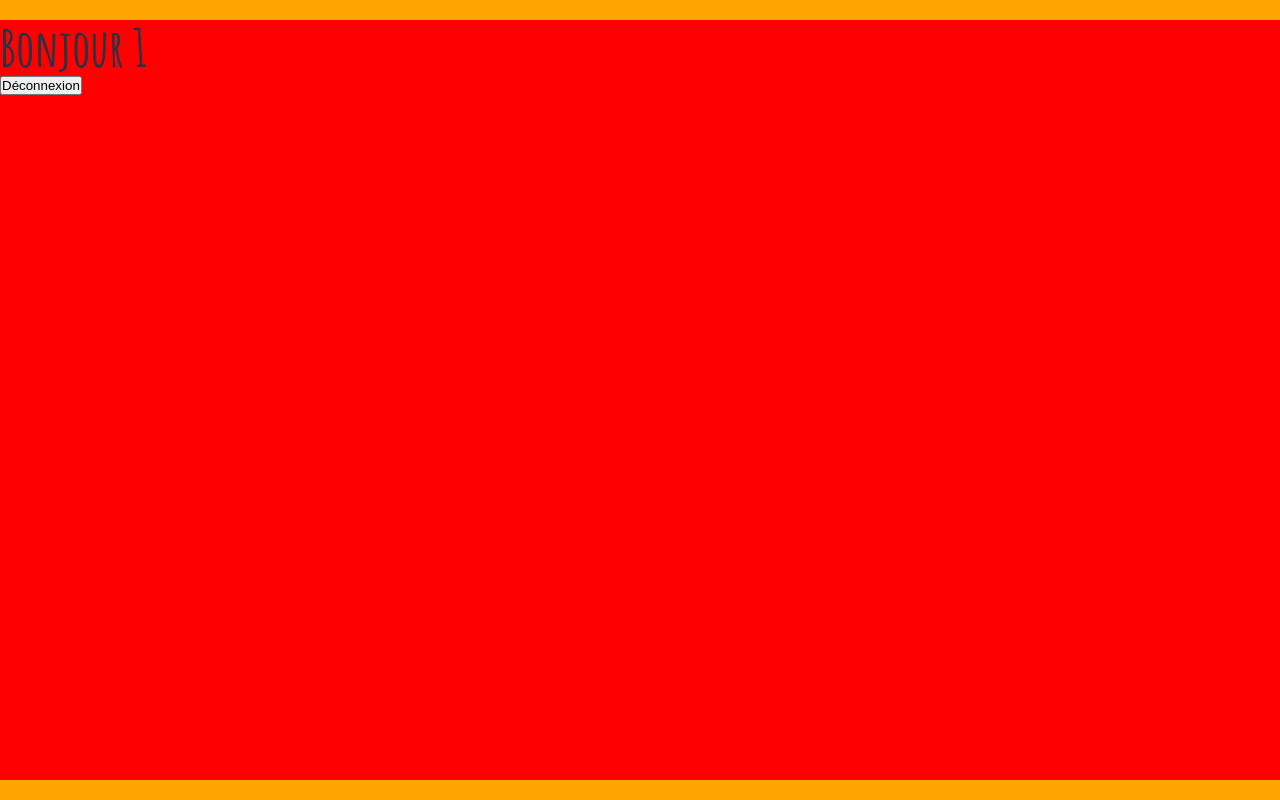
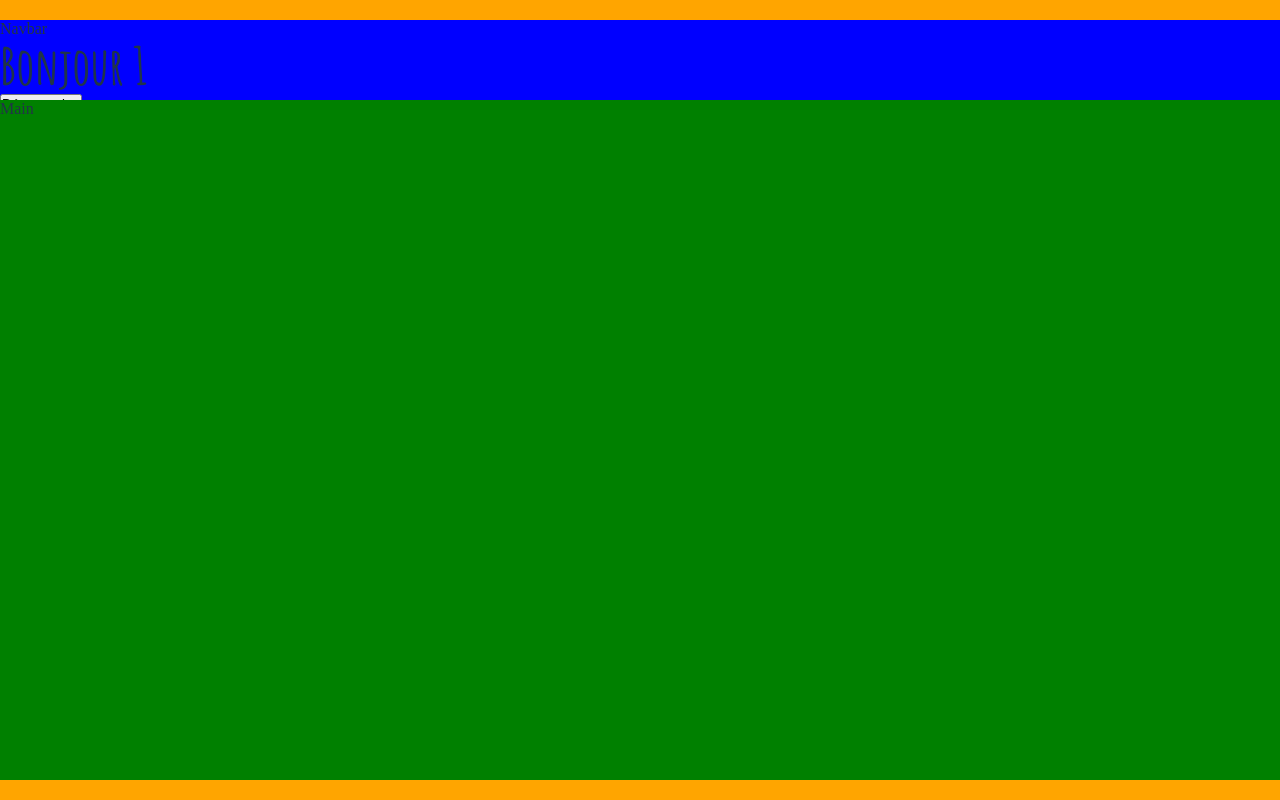
Before and after one commit to loiclo/crazee-burger, a React (Vite) app: page /order/1 in a window 1280 px wide. Built offline with nearby package versions, Linux system fonts and the light colour scheme.

Commit message:
🚧  F04: OrderPage >  layout > Add navbar and main

```diff
--- a/src/components/pages/order/OrderPage.jsx
+++ b/src/components/pages/order/OrderPage.jsx
@@ -11,10 +11,14 @@ export default function OrderPage() {
   return (
     <OrderPageStyled>
       <div className="container">
-        <h1>Bonjour {username}</h1>
-        <Link to="/">
-        <button>Déconnexion</button>
-        </Link>
+        <div className="navbar">
+        Navbar
+          <h1>Bonjour {username}</h1>
+          <Link to="/">
+          <button>Déconnexion</button>
+          </Link>
+        </div>
+        <div className="main">Main</div>
       </div>
     </OrderPageStyled>
   )
@@ -30,5 +34,16 @@ const OrderPageStyled = styled.div`
     background: red;
     height: 95vh;
     width: 1400px;
+    display: flex;
+    flex-direction: column;
+
+    .navbar{
+    background: blue;
+    height: 10vh;
+    }
+    .main{
+    background: green;
+    flex: 1;
+    }
   }
 `;
```
